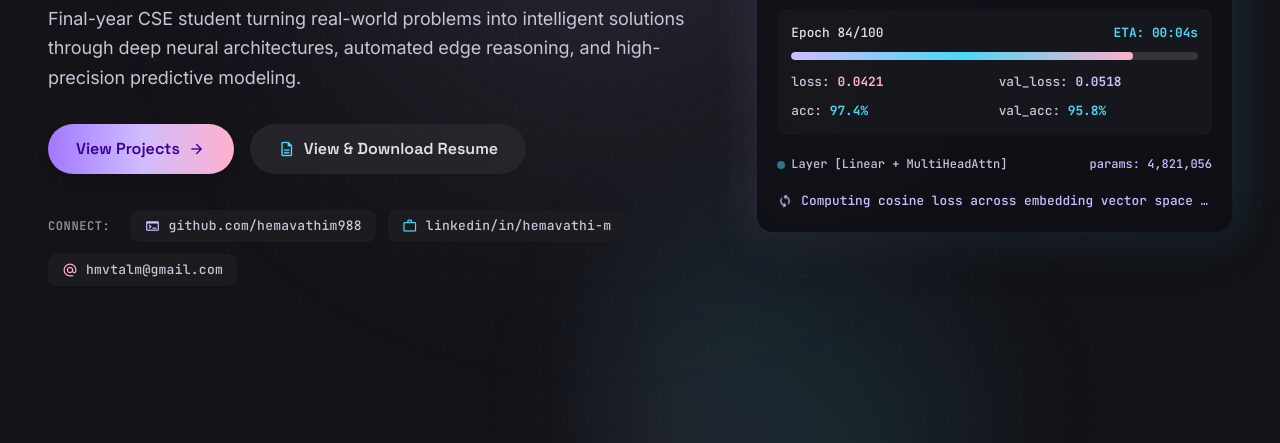
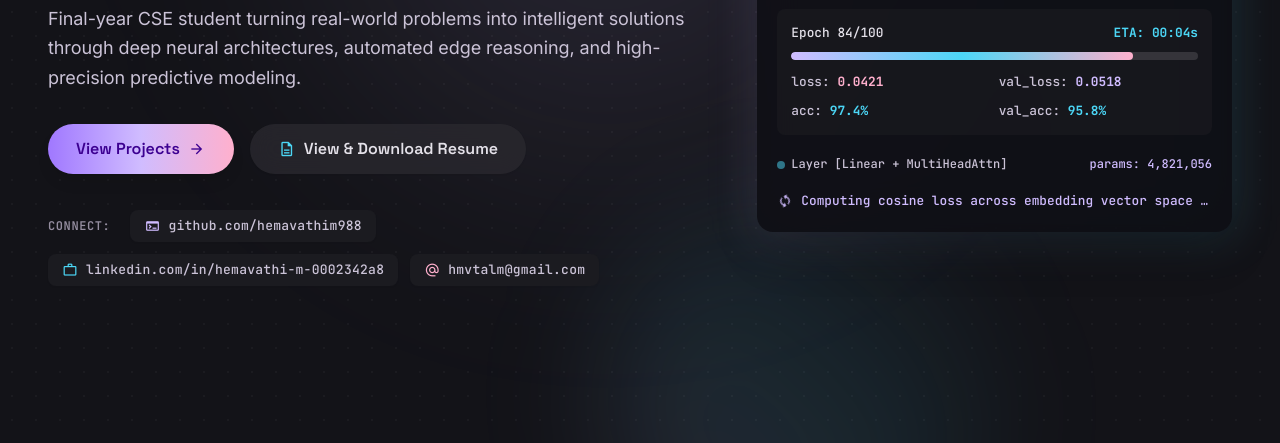
Before and after one commit to hemavathim988/Hemavathi-Portfolio, a plain HTML site: page index.html in a window 1280 px wide. Shown: the part 352-795 px from the top of the page. Drawn offline with nearby package versions, Linux system fonts and the light colour scheme.

Commit message:
Fix LinkedIn profile URL

```diff
--- a/index.html
+++ b/index.html
@@ -54,9 +54,9 @@
 <span class="material-symbols-outlined text-[16px] text-primary">terminal</span>
 <span class="font-code-badge text-code-badge">github.com/hemavathim988</span>
 </a>
-<a class="inline-flex items-center gap-2 px-3.5 py-1.5 rounded-lg bg-surface-container-low hover:bg-surface-container-high text-on-surface-variant hover:text-tertiary transition-all duration-200 shadow-sm group" href="https://linkedin.com/in/hemavathi-m" rel="noopener noreferrer" target="_blank">
+<a class="inline-flex items-center gap-2 px-3.5 py-1.5 rounded-lg bg-surface-container-low hover:bg-surface-container-high text-on-surface-variant hover:text-tertiary transition-all duration-200 shadow-sm group" href="https://www.linkedin.com/in/hemavathi-m-0002342a8/" rel="noopener noreferrer" target="_blank">
 <span class="material-symbols-outlined text-[16px] text-tertiary">work</span>
-<span class="font-code-badge text-code-badge">linkedin/in/hemavathi-m</span>
+<span class="font-code-badge text-code-badge">linkedin.com/in/hemavathi-m-0002342a8</span>
 </a>
 <a class="inline-flex items-center gap-2 px-3.5 py-1.5 rounded-lg bg-surface-container-low hover:bg-surface-container-high text-on-surface-variant hover:text-secondary transition-all duration-200 shadow-sm group" href="mailto:hmvtalm@gmail.com">
 <span class="material-symbols-outlined text-[16px] text-secondary">alternate_email</span>
```
